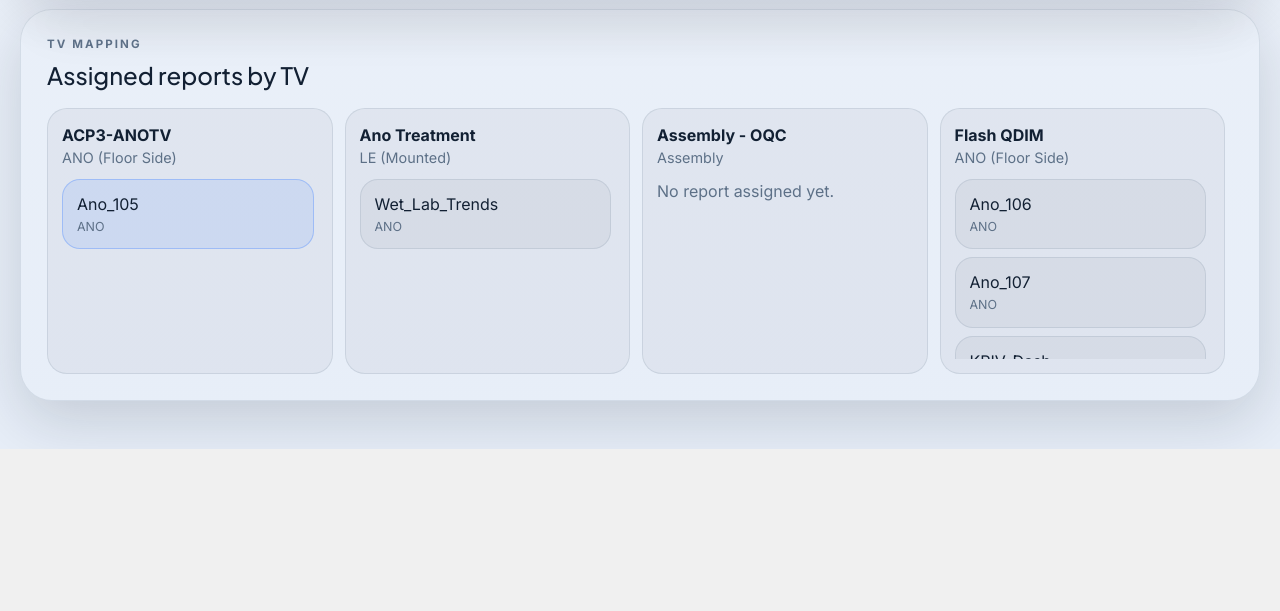
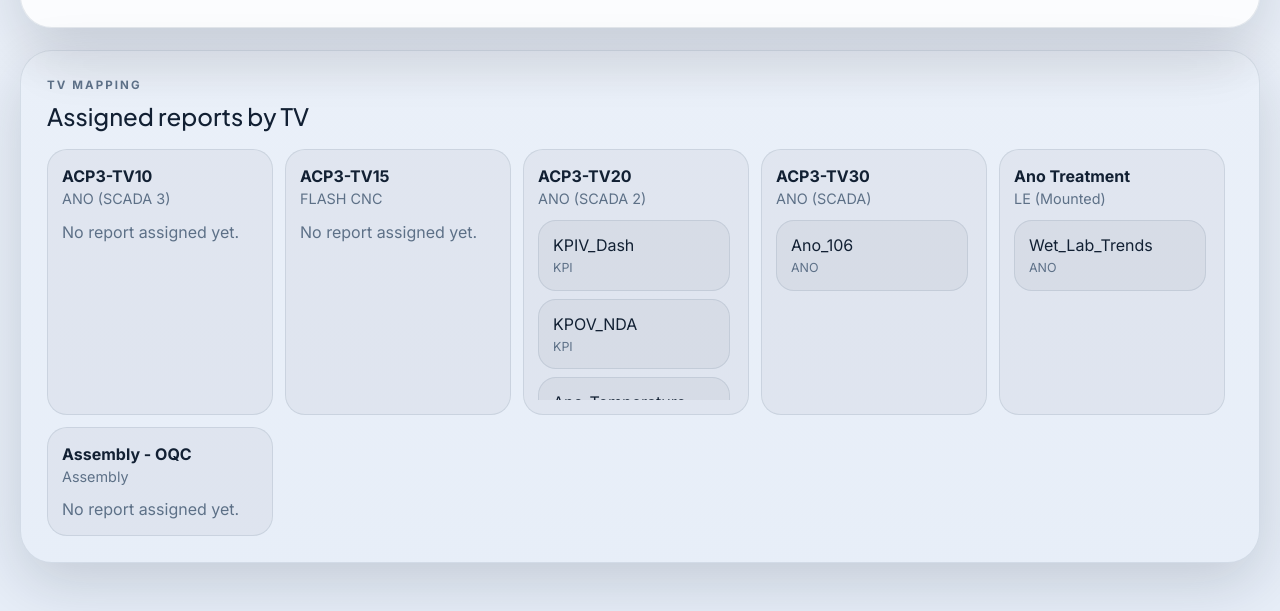
Before and after one commit to UJJWAL10R/AEQUS_flask-website, a Flask app: page /powerbi in a window 1280 px wide. Shown: the part 1781-2392 px from the top of the page. Before the commit the page ends 2230 px from the top, so only its background shows below. Run offline with Flask 3, Linux system fonts and the light colour scheme; the visitor is signed in with stand-in values (Sample User, id 1); data comes from the database, SQL or seed files in the repository.

Commit message:
Initial commit

```diff
--- a/app.py
+++ b/app.py
@@ -69,12 +69,12 @@
         "remarks": "Healthy screen and current content synced.",
     },
     {
-        "tv_id": "ACP3-ANOTV",
-        "location": "ANO (Floor Side)",
-        "content_name": "ANO_DAILY_UPDATES (KPOV-LB, KPIV-S1, ANO106, ANO-Temp)",
+        "tv_id": "ACP3-TV30",
+        "location": "ANO (SCADA)",
+        "content_name": "ANO_DAILY_UPDATES (ANO-106)",
         "template_type": "PICKCELL",
         "layout_composition": "Full Screen",
-        "deployed_date": "29-Apr-2026",
+        "deployed_date": "06-May-2026",
         "deployed_time": "11:10 AM",
         "tv_status": "ONLINE",
         "last_online": "Today",
@@ -84,19 +84,49 @@
         "remarks": "Healthy screen and current content synced.",
     },
     {
-        "tv_id": "Flash QDIM",
-        "location": "ANO (Floor Side)",
-        "content_name": "AIO (KPOV-LB, KPIV-S1, ANO106, ANO-Temp)",
+        "tv_id": "ACP3-TV20",
+        "location": "ANO (SCADA 2)",
+        "content_name": "ACT (KPOV-NDA, KPIV-S1, ANO-Temp)",
         "template_type": "PICKCELL",
-        "layout_composition": "4 Layout Screen",
-        "deployed_date": "23-Apr-2026",
+        "layout_composition": "Full Screen",
+        "deployed_date": "06-May-2026",
         "deployed_time": "04:15 PM",
-        "tv_status": "OFFLINE",
-        "last_online": "5 Days Ago",
+        "tv_status": "ONLINE",
+        "last_online": "Today",
         "ping_status": "PING REQUEST",
         "last_ping_time": "09:58 AM",
         "deployed_status": "Deployed",
-        "remarks": "Intermittent panel signal under observation.",
+        "remarks": "Healthy screen and current content synced.",
+    },
+    {
+        "tv_id": "ACP3-TV10",
+        "location": "ANO (SCADA 3)",
+        "content_name": "ACT (Ano Control Tower)",
+        "template_type": "PICKCELL",
+        "layout_composition": "Full Screen",
+        "deployed_date": "06-May-2026",
+        "deployed_time": "04:15 PM",
+        "tv_status": "ONLINE",
+        "last_online": "Today",
+        "ping_status": "PING REQUEST",
+        "last_ping_time": "09:58 AM",
+        "deployed_status": "Deployed",
+        "remarks": "Healthy screen and current content synced.",
+    },
+    {
+        "tv_id": "ACP3-TV15",
+        "location": "FLASH CNC",
+        "content_name": "QDIM (Quality Dashboard)",
+        "template_type": "PICKCELL",
+        "layout_composition": "Full Screen",
+        "deployed_date": "06-May-2026",
+        "deployed_time": "04:15 PM",
+        "tv_status": "ONLINE",
+        "last_online": "Today",
+        "ping_status": "PING REQUEST",
+        "last_ping_time": "09:58 AM",
+        "deployed_status": "Deployed",
+        "remarks": "Healthy screen and current content synced.",
     },
     {
         "tv_id": "Assembly - OQC",
@@ -107,11 +137,11 @@
         "deployed_date": "03-Apr-2026",
         "deployed_time": "10:00 AM",
         "tv_status": "OFFLINE",
-        "last_online": "26 Days Ago",
+        "last_online": "29 Days Ago",
         "ping_status": "PING REQUEST",
         "last_ping_time": "10:34 AM",
         "deployed_status": "Deployed",
-        "remarks": "Awaiting line-sides hardware inspection.",
+        "remarks": "Pickcel is Inactive.",
     },
 ]
 
@@ -162,17 +192,14 @@
     "Ano Treatment": [
         "Wet_Lab_Trends",
     ],
-    "ACP3-ANOTV": [
-        "Ano_105",
+    "ACP3-TV30": [
+        "Ano_106",
     ],
-    "Flash QDIM": [
-        "Ano_106",
-        "Ano_107",
+    "ACP3-TV20": [
         "Ano_Temperature",
         "KPIV_Dash",
-        "KPOV_LB",
         "KPOV_NDA",
-    ],
+    ]
 }
 
 LEGACY_POWERBI_REPORT_NAMES = {
@@ -890,6 +917,12 @@
     selected_report_id = request.args.get("report", type=int)
     selected_embed = ""
     selected_report_name = ""
+    all_reports = {report["id"]: report for report in context["powerbi_reports"]}
+
+    if selected_report_id and selected_report_id in all_reports:
+        selected_report = all_reports[selected_report_id]
+        selected_embed = selected_report["url"]
+        selected_report_name = selected_report["name"]
 
     if grouped_reports:
         if selected_tv_id is None:
@@ -900,7 +933,7 @@
         )
         selected_tv_id = selected_group["tv"]["id"]
         reports = selected_group["reports"]
-        if reports:
+        if reports and not selected_embed:
             selected_report = next(
                 (report for report in reports if report["id"] == selected_report_id),
                 reports[0],
--- a/static/styles.css
+++ b/static/styles.css
@@ -61,6 +61,13 @@
 
 * {
   box-sizing: border-box;
+  scrollbar-width: none;
+}
+
+*::-webkit-scrollbar {
+  width: 0;
+  height: 0;
+  background: transparent;
 }
 
 html,
@@ -954,7 +961,8 @@
 }
 
 .table-shell {
-  overflow: auto;
+  overflow-x: auto;
+  overflow-y: hidden;
   border-radius: 24px;
   border: 1px solid var(--line);
 }
@@ -1315,6 +1323,15 @@
 
 .powerbi-map-section {
   margin-top: 22px;
+}
+
+.powerbi-library-grid {
+  display: grid;
+  grid-template-columns: repeat(auto-fit, minmax(180px, 1fr));
+  gap: 10px;
+  max-height: 180px;
+  overflow-y: auto;
+  padding-right: 6px;
 }
 
 .powerbi-tv-grid {
--- a/templates/powerbi.html
+++ b/templates/powerbi.html
@@ -41,6 +41,27 @@
         </div>
         <p>Power BI assignments are managed by admins from the TV create and edit flows on the main dashboard.</p>
       </article>
+    </section>
+
+    <section class="panel-surface panel-block panel-nested reveal reveal-delay-1">
+      <div class="panel-header stacked">
+        <div>
+          <p class="eyebrow">Power BI Library</p>
+          <h3>All available embedded reports</h3>
+        </div>
+      </div>
+
+      <div class="powerbi-library-grid">
+        {% for report in powerbi_reports %}
+          <a
+            href="{{ url_for('powerbi', report=report.id) }}"
+            class="report-link {% if selected_report_id == report.id %}active{% endif %}"
+          >
+            {{ report.name }}
+            <small>{{ report.category }}</small>
+          </a>
+        {% endfor %}
+      </div>
     </section>
 
     {% if user.is_admin %}
```
